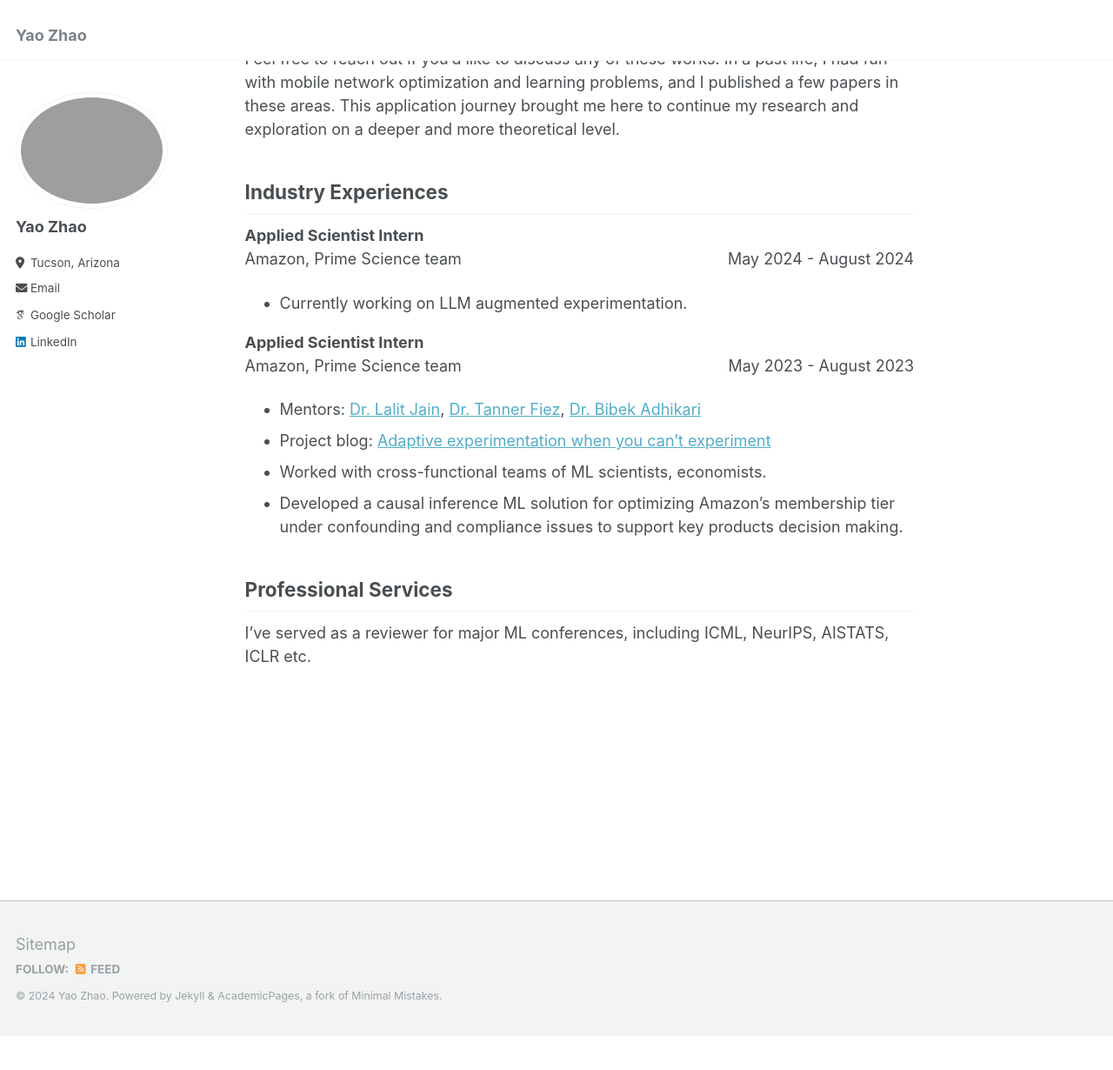
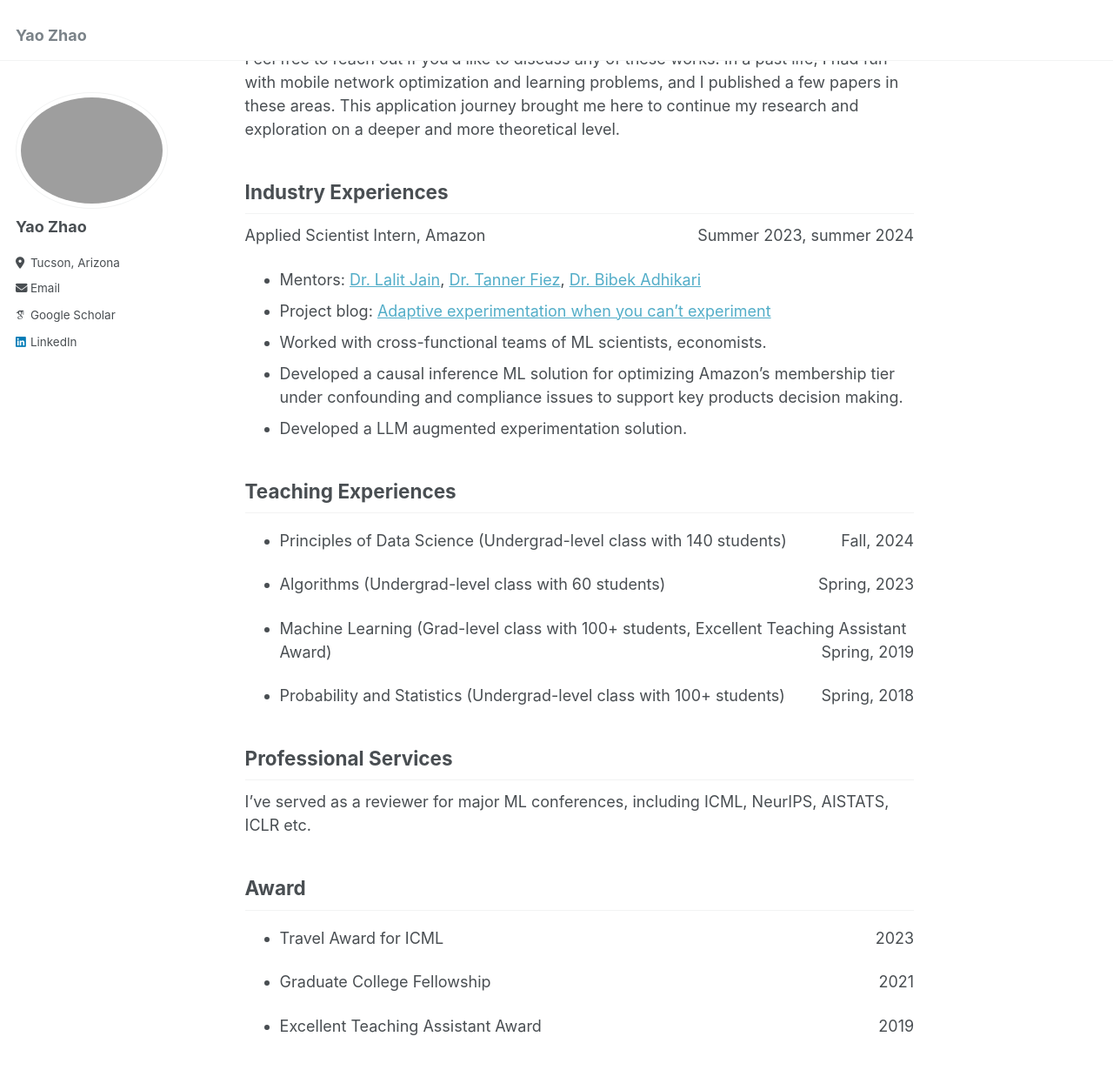
Before and after one commit to meyaozhao/meyaozhao.github.io, a Jekyll site: the page built from _pages/about.md, in a window 1280 px wide and 1400 px high, scrolled down 1011 px. Shown: the top 1230 px of the window at 87% size. Built offline with Jekyll 4.4.1, drawn with Linux system fonts in a browser that asks for light colours; some web fonts are replaced; before the commit the page ends 2201 px from its top, so only the background shows below that; some of the changed text lies outside the part shown.

Commit message:
teaching / award / picture

```diff
--- a/_pages/about.md
+++ b/_pages/about.md
@@ -40,19 +40,38 @@ Feel free to reach out if you'd like to discuss any of these works! In a past li
 
 ## Industry Experiences
 
-**Applied Scientist Intern**
-Amazon, Prime Science team <span style="float: right;">May 2024 - August 2024</span>
+<!-- **Applied Scientist Intern**
+Amazon <span style="float: right;">May 2024 - August 2024</span>
+- Mentors: [Dr. Lalit Jain](https://lalitjain.com/)
+- Currently working on LLM augmented experimentation. -->
 
-- Currently working on LLM augmented experimentation.
+Applied Scientist Intern, Amazon <span style="float: right;">Summer 2023, summer 2024</span>
 
-**Applied Scientist Intern**
-Amazon, Prime Science team <span style="float: right;">May 2023 - August 2023</span>
+<!-- <span style="float: right;">May 2023 - August 2023</span>   -->
 
-- Mentors: [Dr. Lalit Jain](https://lalitjain.com/), [Dr. Tanner Fiez](), [Dr. Bibek Adhikari](https://bibekadhikari.com/)
+- Mentors: [Dr. Lalit Jain](https://lalitjain.com/), [Dr. Tanner Fiez](https://scholar.google.com/citations?user=_B6SVAcAAAAJ&hl=en), [Dr. Bibek Adhikari](https://bibekadhikari.com/)
 - Project blog: [Adaptive experimentation when you can't experiment](https://www.amazon.science/publications/adaptive-experimentation-when-you-cant-experiment)
 - Worked with cross-functional teams of ML scientists, economists.
 - Developed a causal inference ML solution for optimizing Amazon's membership tier under confounding and compliance issues to support key products decision making.
+- Developed a LLM augmented experimentation solution.
+
+## Teaching Experiences
+- Principles of Data Science (Undergrad-level class with 140 students) <span style="float: right;">Fall, 2024</span>
+
+- Algorithms (Undergrad-level class with 60 students) <span style="float: right;">Spring, 2023</span>
+
+- Machine Learning (Grad-level class with 100+ students, Excellent Teaching Assistant Award) <span style="float: right;">Spring, 2019</span>
+
+- Probability and Statistics (Undergrad-level class with 100+ students) <span style="float: right;">Spring, 2018</span>
 
 ## Professional Services
 
 I've served as a reviewer for major ML conferences, including ICML, NeurIPS, AISTATS, ICLR etc.
+
+## Award
+
+- Travel Award for ICML <span style="float: right;">2023</span>
+
+- Graduate College Fellowship <span style="float: right;">2021</span>
+
+- Excellent Teaching Assistant Award <span style="float: right;">2019</span>
```
Also changed, not shown: other parts of _pages/about.md (+1 -1 lines), images/yao_profile1.png (added), 3 other files.
